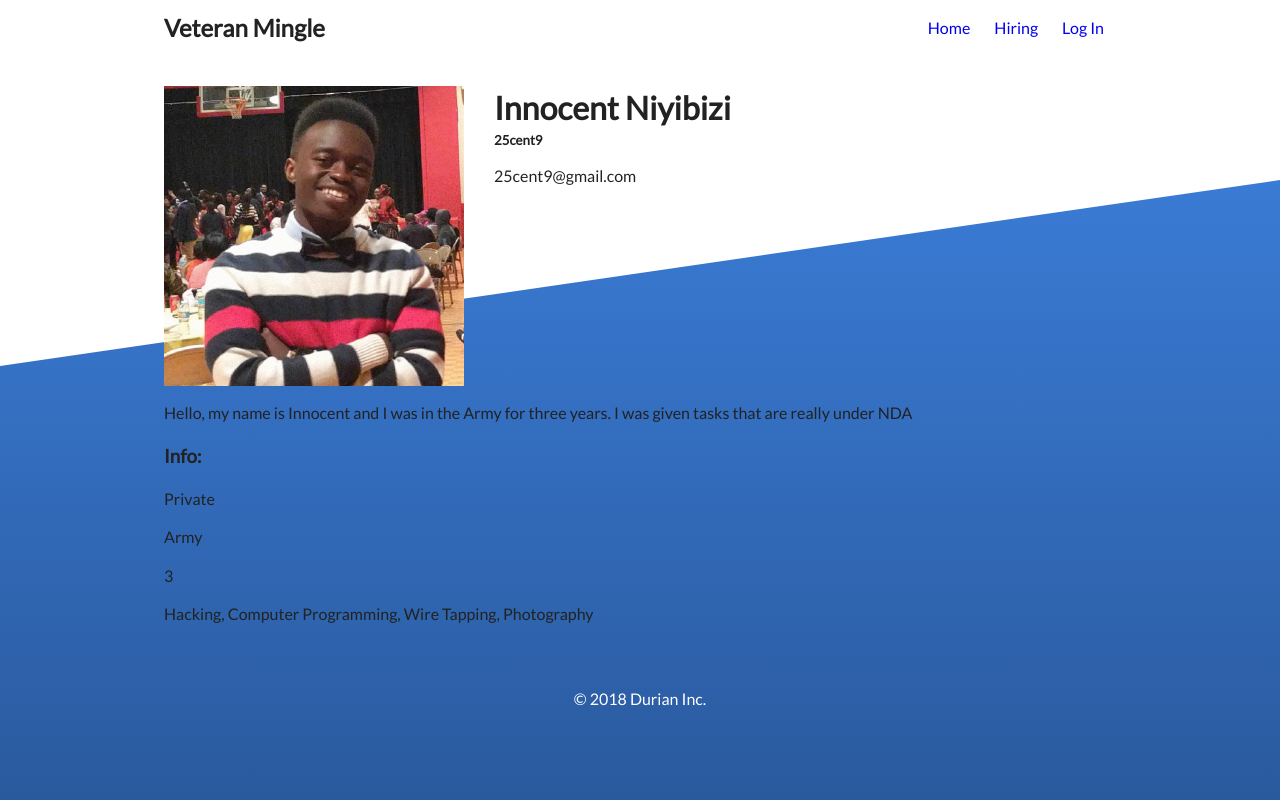
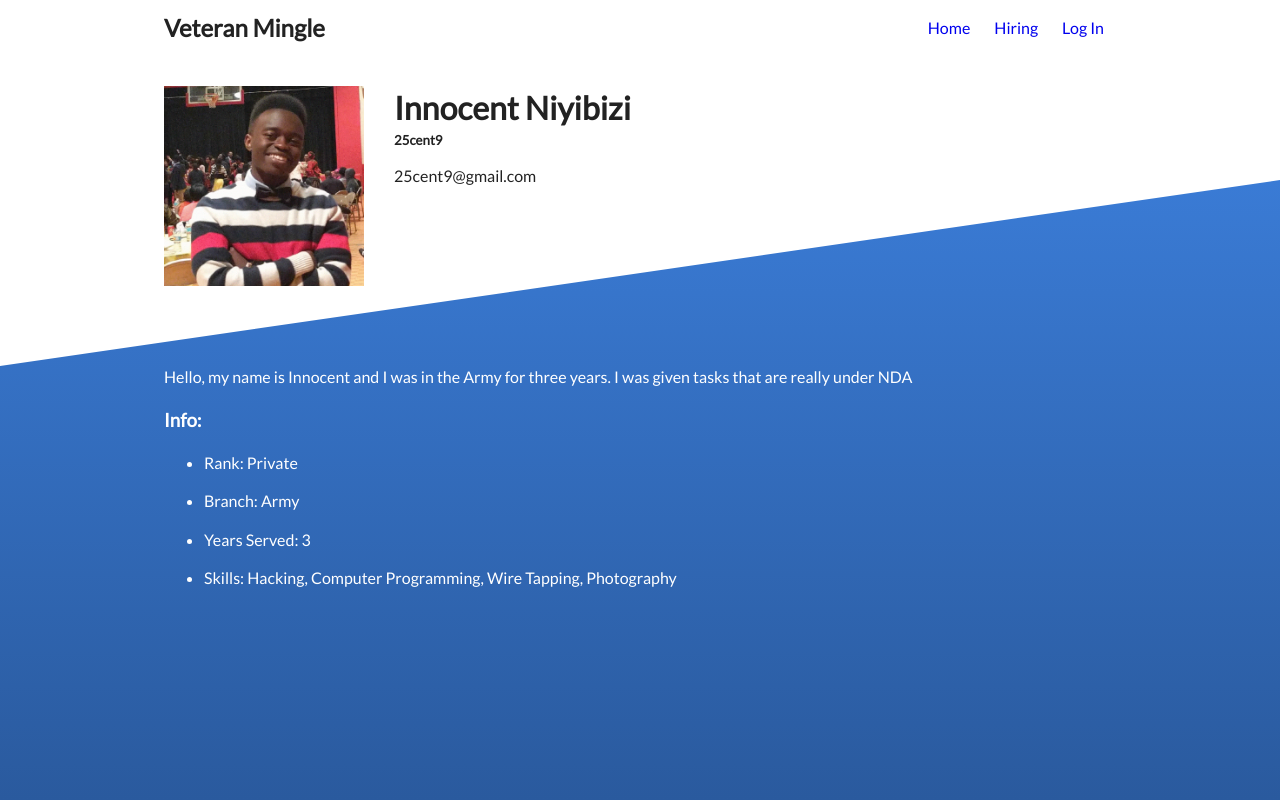
Before and after one commit to Durian-Inc/VeterIn, a Flask app: page /veteran/25cent9 in a window 1280 px wide. Run offline with Flask 2, Linux system fonts and the light colour scheme; data comes from the database, SQL or seed files in the repository.

Commit message:
Added design fixes

```diff
--- a/app/static/css/veteran.css
+++ b/app/static/css/veteran.css
@@ -1,10 +1,11 @@
 .veteran___header {
   display: flex;
-  height: 300px;
+  flex-wrap: wrap;
+  margin-bottom: 80px;
 }
 
 .veteran___image {
-  max-height: 300px;
+  max-height: 200px;
   margin-right: 30px;
 }
 
@@ -15,3 +16,7 @@
 .veteran___meta h5 {
   margin: 0;
 }
+
+.veteran___bio, .veteran___tidbits {
+  color: white;
+}
--- a/app/templates/organization.html
+++ b/app/templates/organization.html
@@ -2,7 +2,7 @@
 
 {% extends "base.html" %}
 {% block head %}
-<link href="/static/css/veteran.css" rel="stylesheet">
+<link href="/static/css/organization.css" rel="stylesheet">
 {% endblock %}
 {% block title %}{{ organization.name }}{% endblock %}
 {% block body %}
--- a/app/templates/veteran.html
+++ b/app/templates/veteran.html
@@ -15,11 +15,11 @@
   </div>
 </div>
 <p class="veteran___bio">{{ veteran.bio }}</p>
-<div class="veteran___tidbits">
-  <h3>Info:</h3>
-  <p class="veteran___rank">{{ veteran.rank }}</p>
-  <p class="veteran___branch">{{ veteran.branch }}</p>
-  <p class="veteran___years">{{ veteran.years_served }}</p>
-  <p>{{ veteran.skills }}</p>
+<h3 style="color: white">Info:</h3>
+<ul class="veteran___tidbits">
+  <li class="veteran___rank">Rank: {{ veteran.rank }}</p>
+  <li class="veteran___branch">Branch: {{ veteran.branch }}</p>
+  <li class="veteran___years">Years Served: {{ veteran.years_served }}</p>
+  <li class="veteran___skills">Skills: {{ veteran.skills }}</p>
 </div>
 {% endblock %}
```
Also changed, not shown: app/static/css/organization.css (+7 -13 lines), app/static/css/social.css (added, +16 -0 lines).
